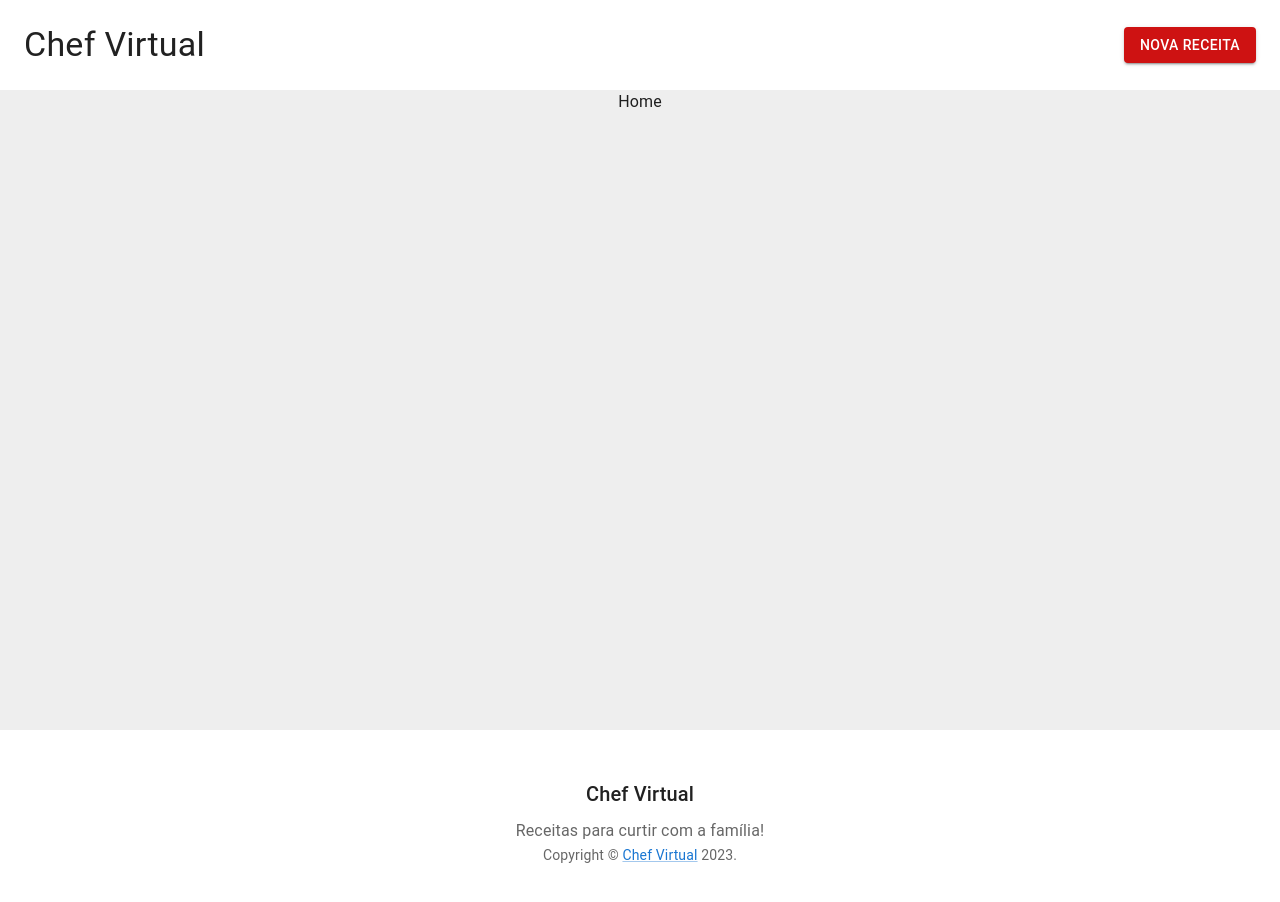
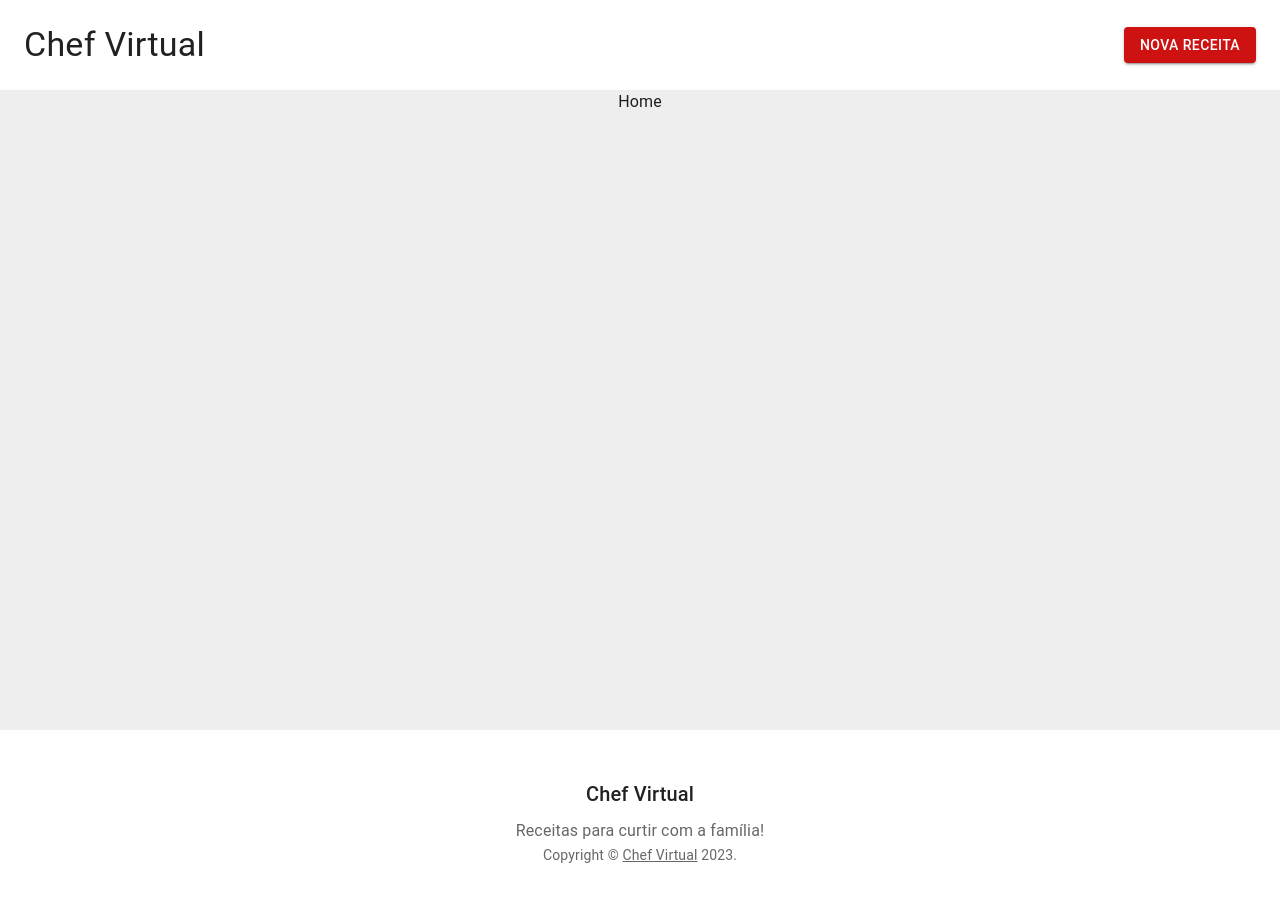
Before and after one commit to MATA63-20231/frontend, a React (Vite) app: page / in a window 1280 px wide. Shown: the top 902 px of the page. Built offline with nearby package versions, Linux system fonts and the light colour scheme.

Commit message:
fix link color

```diff
--- a/src/components/Footer.tsx
+++ b/src/components/Footer.tsx
@@ -20,7 +20,7 @@ export default function Footer() {
         </Typography>
         <Typography variant="body2" color="text.secondary" align="center">
           {"Copyright © "}
-          <Link href="/">Chef Virtual</Link> {new Date().getFullYear()}.
+          <Link href="/" color="inherit">Chef Virtual</Link> {new Date().getFullYear()}.
         </Typography>
       </Container>
     </Box>
```
